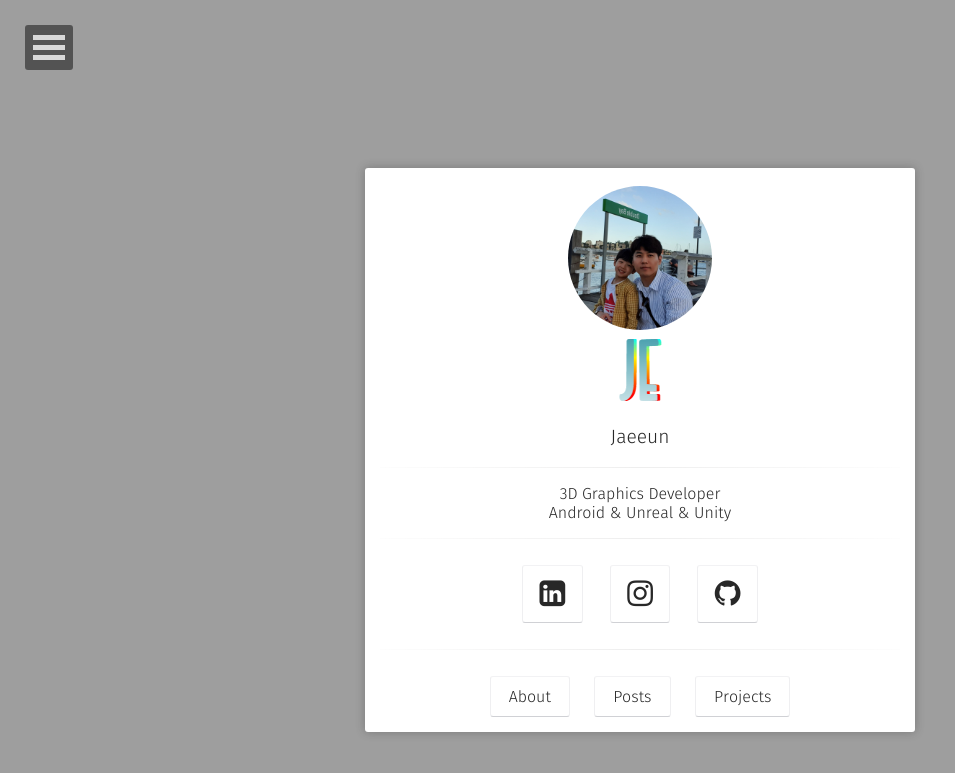
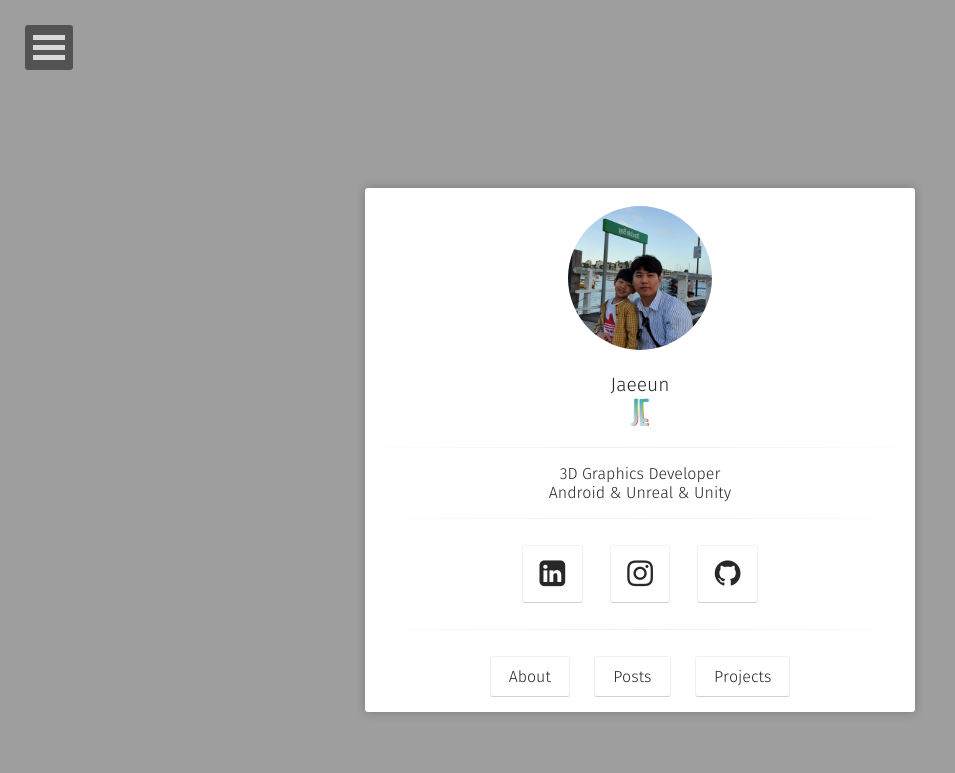
Before and after one commit to jaeeun/jaeeun.github.io, a Jekyll site: the page built from index.html, in a window 1280 px wide. Shown: the top 773 px of the page, without its empty margins (0-955 px from the left). Built offline with Jekyll 4.4.1, drawn with Linux system fonts in a browser that asks for light colours; some web fonts are replaced.

Commit message:
change home html

```diff
--- a/_config.yml
+++ b/_config.yml
@@ -6,7 +6,7 @@ reading_time:       true
 words_per_minute:   200
 logo:               "assets/profile/sydney_with_son.jpg"
 background:         'assets/img/placeholder-big.jpg'
-icon:               'assets/img/favicons/apple-icon-72x72.png'
+icon:               'favicon.png'
 tiled_bg:           false   # Set this true if you want to tile your background image, otherwise it will be covered
 locale:             en_US
 url:                https://jaeeun.github.io
--- a/_layouts/home.html
+++ b/_layouts/home.html
@@ -20,10 +20,9 @@ layout: compress
                     </a>
                     <h3 class="title">
                         <a class="zoombtn" href="{{ site.url }}">
+                        	<p style="font-size:1.2rem;font-weight:300">{{ site.title }}
                         	<img src="{{ site.icon }}">
-                        </a>
-                        <a class="zoombtn" href="{{ site.url }}">
-                        	<p style="font-size:1.2rem;font-weight:300">{{ site.title }}</p>
+							</p>
 			            </a>
                     </h3>
                     <hr class="hr-line">
```
